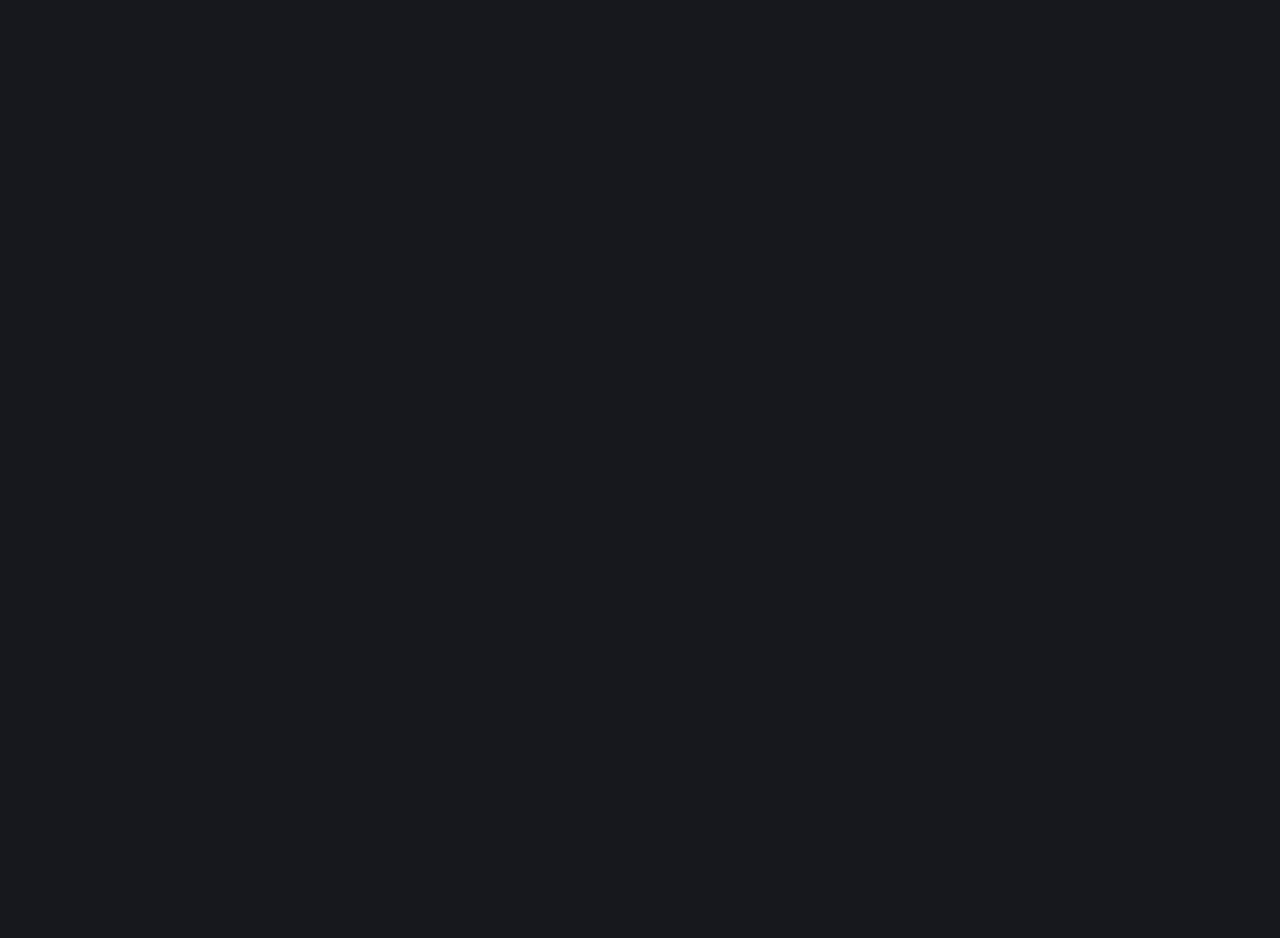
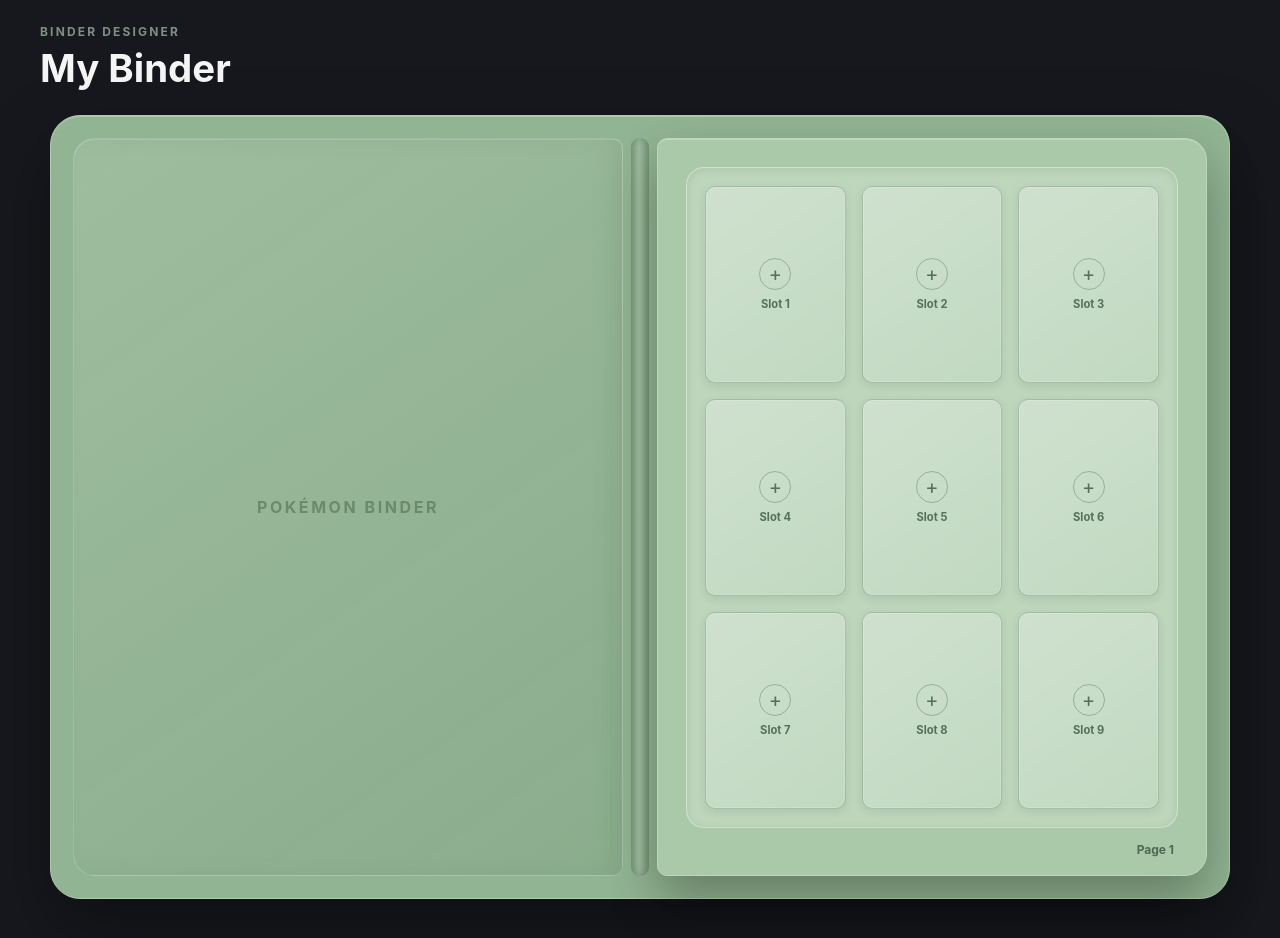
Before and after one commit to bennsantos20/pokemon-binder, a React (Vite) app: page / in a window 1280 px wide. Shown: the part 500-1438 px from the top of the page. Before the commit the page ends 800 px from the top, so only its background shows below. Built offline with nearby package versions, Linux system fonts and the light colour scheme.

Commit message:
Add realistic open binder spread

```diff
--- a/src/App.css
+++ b/src/App.css
@@ -674,3 +674,331 @@
     gap: 12px;
   }
 }
+
+/* Binder Designer */
+
+.binder-section {
+  margin-top: 72px;
+  padding-top: 40px;
+
+  border-top: 1px solid #2e3036;
+}
+
+.binder-section-header {
+  margin-bottom: 24px;
+}
+
+.binder-section-header .eyebrow {
+  margin-bottom: 6px;
+}
+
+.binder-section-header h2 {
+  margin: 0;
+
+  color: #f5f5f5;
+  font-size: clamp(1.8rem, 4vw, 2.4rem);
+}
+
+/* Binder Page */
+
+.binder-page {
+  width: min(620px, 100%);
+
+  padding: 28px 28px 18px;
+
+  background: #a9c9a8;
+
+  border: 1px solid #bdd7bc;
+  border-radius: 24px;
+
+  box-shadow:
+    0 24px 50px rgba(0, 0, 0, 0.3),
+    inset 0 1px 0 rgba(255, 255, 255, 0.25);
+}
+
+.binder-pocket-grid {
+  display: grid;
+  gap: 16px;
+
+  padding: 18px;
+
+  background: rgba(232, 243, 231, 0.32);
+
+  border: 1px solid rgba(255, 255, 255, 0.25);
+  border-radius: 18px;
+
+  box-shadow:
+    inset 0 2px 8px rgba(55, 78, 57, 0.12);
+}
+
+.binder-pocket {
+  position: relative;
+
+  width: 100%;
+  aspect-ratio: 2.5 / 3.5;
+
+  padding: 6px;
+
+  overflow: hidden;
+
+  color: #55705a;
+  background:
+    linear-gradient(
+      145deg,
+      rgba(255, 255, 255, 0.28),
+      rgba(255, 255, 255, 0.08)
+    );
+
+  border: 1px solid rgba(77, 106, 80, 0.28);
+  border-radius: 10px;
+
+  box-shadow:
+    inset 0 0 0 1px rgba(255, 255, 255, 0.16),
+    0 3px 8px rgba(55, 78, 57, 0.12);
+
+  cursor: pointer;
+
+  transition:
+    transform 0.2s ease,
+    background 0.2s ease,
+    border-color 0.2s ease;
+}
+
+.binder-pocket:hover {
+  transform: translateY(-2px);
+
+  background:
+    linear-gradient(
+      145deg,
+      rgba(255, 255, 255, 0.4),
+      rgba(255, 255, 255, 0.12)
+    );
+
+  border-color: rgba(65, 93, 68, 0.5);
+}
+
+.binder-pocket img {
+  display: block;
+
+  width: 100%;
+  height: 100%;
+
+  object-fit: contain;
+
+  border-radius: 7px;
+}
+
+.empty-pocket {
+  display: flex;
+  flex-direction: column;
+  align-items: center;
+  justify-content: center;
+  gap: 7px;
+
+  width: 100%;
+  height: 100%;
+
+  font-size: 0.7rem;
+  font-weight: 650;
+}
+
+.empty-pocket-plus {
+  display: grid;
+  place-items: center;
+
+  width: 32px;
+  height: 32px;
+
+  color: #54705a;
+
+  border: 1px solid rgba(73, 101, 76, 0.38);
+  border-radius: 50%;
+
+  font-size: 1.25rem;
+  font-weight: 400;
+}
+
+.binder-page-number {
+  margin: 14px 4px 0;
+
+  color: #4f6854;
+
+  font-size: 0.75rem;
+  font-weight: 700;
+  text-align: right;
+}
+
+/* Binder Mobile */
+
+@media (max-width: 600px) {
+  .binder-page {
+    padding: 16px 16px 12px;
+
+    border-radius: 18px;
+  }
+
+  .binder-pocket-grid {
+    gap: 8px;
+
+    padding: 10px;
+
+    border-radius: 13px;
+  }
+
+  .binder-pocket {
+    padding: 3px;
+    border-radius: 7px;
+  }
+
+  .empty-pocket {
+    gap: 4px;
+    font-size: 0.55rem;
+  }
+
+  .empty-pocket-plus {
+    width: 25px;
+    height: 25px;
+
+    font-size: 1rem;
+  }
+}
+
+/* Open Binder Spread */
+
+.binder-spread {
+  position: relative;
+
+  display: grid;
+  grid-template-columns: minmax(0, 1fr) 18px minmax(0, 1fr);
+
+  width: min(1180px, 100%);
+  margin: 0 auto;
+  padding: 22px;
+
+  background: #91b492;
+
+  border: 1px solid #aecbad;
+  border-radius: 30px;
+
+  box-shadow:
+    0 30px 70px rgba(0, 0, 0, 0.35),
+    inset 0 1px 0 rgba(255, 255, 255, 0.25);
+}
+
+.binder-spread-side {
+  min-width: 0;
+}
+
+.binder-spread-left {
+  padding-right: 8px;
+}
+
+.binder-spread-right {
+  padding-left: 8px;
+}
+
+/* Ringless center binding */
+
+.binder-spine {
+  position: relative;
+
+  width: 18px;
+  min-height: 100%;
+
+  background:
+    linear-gradient(
+      90deg,
+      rgba(54, 78, 57, 0.18),
+      rgba(255, 255, 255, 0.14) 45%,
+      rgba(54, 78, 57, 0.22)
+    );
+
+  border-radius: 999px;
+
+  box-shadow:
+    inset 4px 0 7px rgba(48, 70, 51, 0.12),
+    inset -4px 0 7px rgba(48, 70, 51, 0.16);
+}
+
+/* Inside of the front cover */
+
+.binder-inside-cover {
+  display: flex;
+  align-items: center;
+  justify-content: center;
+
+  height: 100%;
+  min-height: 610px;
+
+  padding: 40px;
+
+  background:
+    linear-gradient(
+      145deg,
+      rgba(255, 255, 255, 0.12),
+      rgba(73, 103, 77, 0.08)
+    );
+
+  border: 1px solid rgba(255, 255, 255, 0.16);
+  border-radius: 22px 10px 10px 22px;
+
+  box-shadow:
+    inset -12px 0 22px rgba(62, 88, 65, 0.08),
+    inset 0 1px 0 rgba(255, 255, 255, 0.15);
+}
+
+.binder-inside-cover p {
+  margin: 0;
+
+  color: rgba(63, 89, 67, 0.48);
+
+  font-size: 1rem;
+  font-weight: 750;
+  letter-spacing: 0.16em;
+  text-transform: uppercase;
+}
+
+/* Make the individual page fit inside the spread */
+
+.binder-spread .binder-page {
+  width: 100%;
+  height: 100%;
+
+  border-radius: 10px 22px 22px 10px;
+}
+
+.binder-spread-left .binder-page {
+  border-radius: 22px 10px 10px 22px;
+}
+
+.binder-empty-side {
+  min-height: 610px;
+}
+
+/* Open Binder Mobile */
+
+@media (max-width: 800px) {
+  .binder-spread {
+    display: block;
+
+    padding: 14px;
+
+    border-radius: 22px;
+  }
+
+  .binder-spread-left {
+    display: none;
+  }
+
+  .binder-spread-right {
+    padding: 0;
+  }
+
+  .binder-spine {
+    display: none;
+  }
+
+  .binder-spread .binder-page {
+    border-radius: 16px;
+  }
+}
--- a/src/App.tsx
+++ b/src/App.tsx
@@ -1,6 +1,7 @@
 import { useEffect, useState } from 'react'
 import { getCardById, searchCards } from './services/tcgdex'
 import type {
+  BinderPage as BinderPageType,
   CardVariant,
   OwnedCard,
   PokemonCard,
@@ -10,12 +11,23 @@
 import './App.css'
 import CardDetailsModal from './components/CardDetailsModal'
 import CollectionCard from './components/CollectionCard'
+import BinderSpread from './components/BinderSpread'
 
 function App() {
   const [searchTerm, setSearchTerm] = useState('')
   const [cards, setCards] = useState<PokemonCard[]>([])
   const [selectedCard, setSelectedCard] =
   useState<PokemonCardDetails | null>(null)
+  const firstBinderPage: BinderPageType = {
+  id: 'page-1',
+  pageNumber: 1,
+  rows: 3,
+  columns: 3,
+  slots: Array.from({ length: 9 }, (_, index) => ({
+    id: `page-1-slot-${index + 1}`,
+    card: null,
+  })),
+}
   const [collection, setCollection] = useState<OwnedCard[]>(() => {
   const savedCollection = localStorage.getItem('pokemon-binder-collection')
 
@@ -168,6 +180,15 @@
   </section>
 )}
 
+      <section className="binder-section">
+        <div className="binder-section-header">
+          <p className="eyebrow">BINDER DESIGNER</p>
+          <h2>My Binder</h2>
+        </div>
+
+         <BinderSpread rightPage={firstBinderPage} />
+      </section>
+
     {selectedCard && (
       <CardDetailsModal
         card={selectedCard}
--- /dev/null
+++ b/src/components/BinderPage.tsx
@@ -0,0 +1,45 @@
+import type { BinderPage as BinderPageType } from '../types/PokemonCards'
+
+interface BinderPageProps {
+  page: BinderPageType
+}
+
+function BinderPage({ page }: BinderPageProps) {
+  return (
+    <section className="binder-page">
+      <div
+        className="binder-pocket-grid"
+        style={{
+          gridTemplateColumns: `repeat(${page.columns}, 1fr)`,
+          gridTemplateRows: `repeat(${page.rows}, 1fr)`,
+        }}
+      >
+        {page.slots.map((slot, index) => (
+          <button
+            className="binder-pocket"
+            type="button"
+            key={slot.id}
+          >
+            {slot.card ? (
+              <img
+                src={`${slot.card.image}/high.webp`}
+                alt={slot.card.name}
+              />
+            ) : (
+              <div className="empty-pocket">
+                <span className="empty-pocket-plus">+</span>
+                <span>Slot {index + 1}</span>
+              </div>
+            )}
+          </button>
+        ))}
+      </div>
+
+      <p className="binder-page-number">
+        Page {page.pageNumber}
+      </p>
+    </section>
+  )
+}
+
+export default BinderPage
--- /dev/null
+++ b/src/components/BinderSpread.tsx
@@ -0,0 +1,38 @@
+import type { BinderPage as BinderPageType } from '../types/PokemonCards'
+import BinderPage from './BinderPage'
+
+interface BinderSpreadProps {
+  leftPage?: BinderPageType
+  rightPage?: BinderPageType
+}
+
+function BinderSpread({
+  leftPage,
+  rightPage,
+}: BinderSpreadProps) {
+  return (
+    <div className="binder-spread">
+      <div className="binder-spread-side binder-spread-left">
+        {leftPage ? (
+          <BinderPage page={leftPage} />
+        ) : (
+          <div className="binder-inside-cover">
+            <p>Pokémon Binder</p>
+          </div>
+        )}
+      </div>
+
+      <div className="binder-spine" />
+
+      <div className="binder-spread-side binder-spread-right">
+        {rightPage ? (
+          <BinderPage page={rightPage} />
+        ) : (
+          <div className="binder-empty-side" />
+        )}
+      </div>
+    </div>
+  )
+}
+
+export default BinderSpread
```
Also changed, not shown: src/types/PokemonCards.ts (+20 -0 lines).
